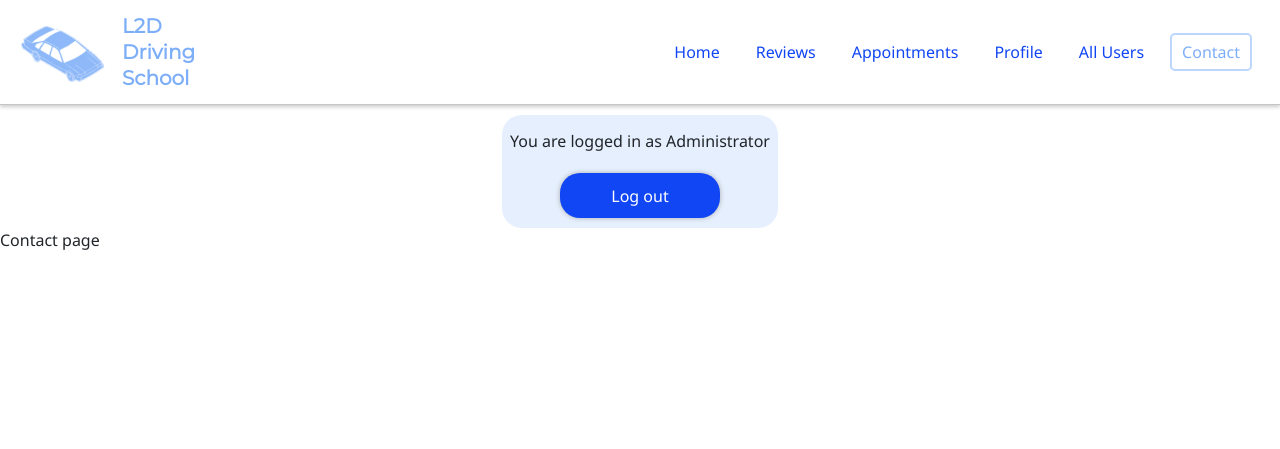
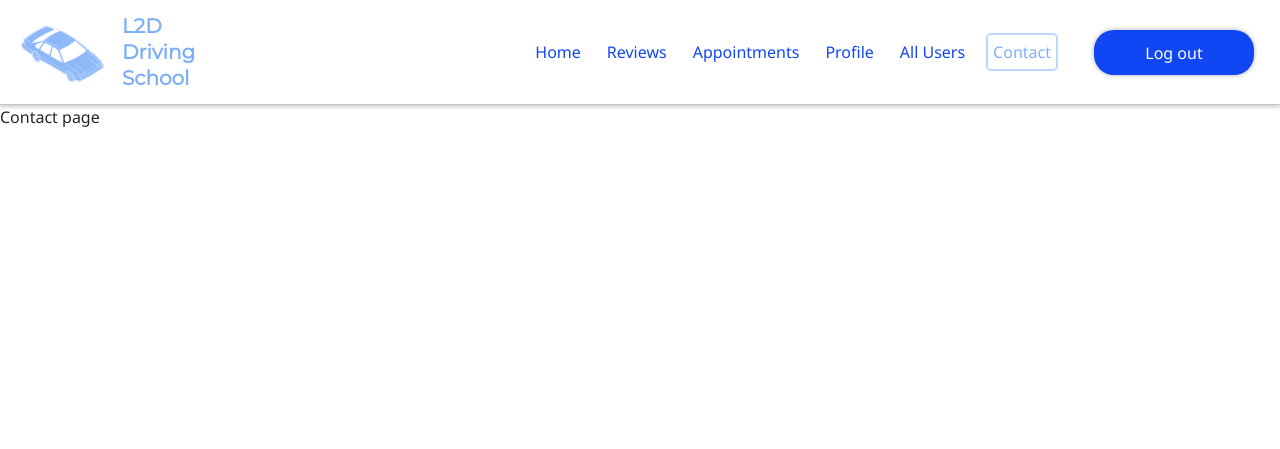
Before and after one commit to SasanTazayoni/L2D-driving-school-CI-PP4, a Django app: page /contact/ in a window 1280 px wide. Shown: the top 449 px of the page. Run offline with Django 4.2, Linux system fonts and the light colour scheme; a user stored in the database is signed in.

Commit message:
Move logout/login/sign up button back into navbar, adjust styles and functionality

```diff
--- a/static/css/styles.css
+++ b/static/css/styles.css
@@ -21,6 +21,8 @@ html {
     scroll-behavior: smooth;
 }
 
+/* Typography */
+
 body {
     font-family: 'Noto Sans', Arial, Helvetica, sans-serif;
 }
@@ -30,7 +32,6 @@ h1, h2, h3, h4, h5, h6 {
 }
 
 /* Base template */
-
 /* Navbar */
 
 .navbar {
@@ -89,19 +90,11 @@ h1, h2, h3, h4, h5, h6 {
 #navbarText .navbar-nav .nav-link {
     color: var(--color-secondary);
     transition: 0.3s;
-    padding: 5px 10px;
+    padding: 5px;
 }
 
 #navbarText .navbar-nav .nav-link:hover {
     color: var(--color-primary);
-}
-
-.login-status-container {
-    background-color: rgba(125, 174, 248, 0.2);
-    border-radius: var(--border-radius);
-    margin-top: 10px;
-    padding: 10px 0;
-    width: max-content;
 }
 
 .auth-button {
@@ -109,6 +102,7 @@ h1, h2, h3, h4, h5, h6 {
     border-radius: var(--border-radius);
     box-shadow: 0 0 5px #acacac;
     color: var(--block-light);
+    margin-right: 10px;
     overflow: hidden;
     padding: 10px 20px;
     position: relative;
@@ -138,12 +132,14 @@ h1, h2, h3, h4, h5, h6 {
     opacity: 0.7;
 }
 
-#logoutLink {
+#logoutBtn, #loginBtn {
     color: var(--block-light);
 }
 
-#loginLink {
-    color: var(--block-light);
+#navbarText .nav-item .auth-link {
+    color: var(--color-secondary);
+    text-align: left;
+    display: none;
 }
 
 @media screen and (max-width: 992px) {
@@ -167,6 +163,10 @@ h1, h2, h3, h4, h5, h6 {
 
     #navbarText .navbar-nav .nav-item .active {
         border: none;
+    }
+
+    .auth-button {
+        display: none;
     }
 }
 
@@ -195,14 +195,8 @@ h1, h2, h3, h4, h5, h6 {
         padding: 0.5rem;
     }
 
-    body {
+    #navbarText .nav-item .auth-link, body {
         font-size: 14px;
-    }
-
-    .auth-button {
-        font-size: 14px;
-        height: 45px;
-        width: 140px;
     }
 }
 
@@ -221,16 +215,8 @@ h1, h2, h3, h4, h5, h6 {
         padding: 0.5rem 0.25rem;
     }
 
-    body {
+    #navbarText .nav-item .auth-link, body {
         font-size: 12px;
-    }
-}
-
-@media screen and (max-width: 324px) {
-    .auth-button {
-        font-size: 12px;
-        height: 40px;
-        width: 130px;
     }
 }
 
--- a/static/js/modal.js
+++ b/static/js/modal.js
@@ -1,4 +1,5 @@
-const logoutLink = document.getElementById('logoutLink')
+const logoutLink = document.querySelector('#logoutLink')
+const logoutBtn = document.querySelector('#logoutBtn')
 const logoutModal = new bootstrap.Modal(document.getElementById('logoutConfirmationModal'))
 const closeModalButton = document.getElementById('closeModalButton')
 
@@ -7,6 +8,11 @@ logoutLink.addEventListener('click', (e) => {
     logoutModal.show()
 })
 
+logoutBtn.addEventListener('click', (e) => {
+    e.preventDefault()
+    logoutModal.show()
+})
+
 closeModalButton.addEventListener('click', () => {
     logoutModal.hide()
 })
--- a/templates/base.html
+++ b/templates/base.html
@@ -85,7 +85,30 @@
                         <a class="nav-link {% if request.path == contact_url %}active{% endif %}" aria-current="page"
                             href="{% url 'contact' %}">Contact</a>
                     </li>
+                    {% if user.is_authenticated %}
+                    <li class="nav-item mx-2">
+                        <a id="logoutLink" class="btn nav-link auth-link" aria-current="page" onclick="$('#logoutConfirmationModal').modal('show');">
+                            Log out
+                        </a>
+                    </li>
+                    {% else %}
+                    <li class="nav-item mx-2">
+                        <a class="btn nav-link auth-link" aria-current="page" href="{% url 'login' %}">
+                            Log in/Sign up
+                        </a>
+                    </li>
+                    {% endif %}
                 </ul>
+            <div class="px-1">
+                {% if user.is_authenticated %}
+                    <button id="logoutBtn" class="btn auth-button" aria-current="page" onclick="$('#logoutConfirmationModal').modal('show');">
+                        Log out
+                    </button>
+                {% else %}
+                    <a id="loginBtn" class="btn auth-button" aria-current="page" href="{% url 'login' %}">
+                        Log in/Sign up
+                    </a>
+                {% endif %}
             </div>
         </div>
     </nav>
@@ -106,21 +129,6 @@
     </div>
 
     <main class="flex-shrink-0">
-        <div class="d-flex justify-content-center px-3">
-            <div class="text-center login-status-container">
-                {% if user.is_authenticated %}
-                    <p class="px-2 py-1">You are logged in as {{ user }}</p>
-                    <button id="logoutLink" class="btn auth-button" aria-current="page" onclick="$('#logoutConfirmationModal').modal('show');">
-                        Log out
-                    </button>
-                {% else %}
-                    <p class="px-2 py-1">You are not logged in</p>
-                    <a id="loginLink" class="btn auth-button" aria-current="page" href="{% url 'login' %}">
-                        Log in/Sign up
-                    </a>
-                {% endif %}
-            </div>
-        </div>
 
         {% block content %}
         <!-- Content Goes here -->
```
